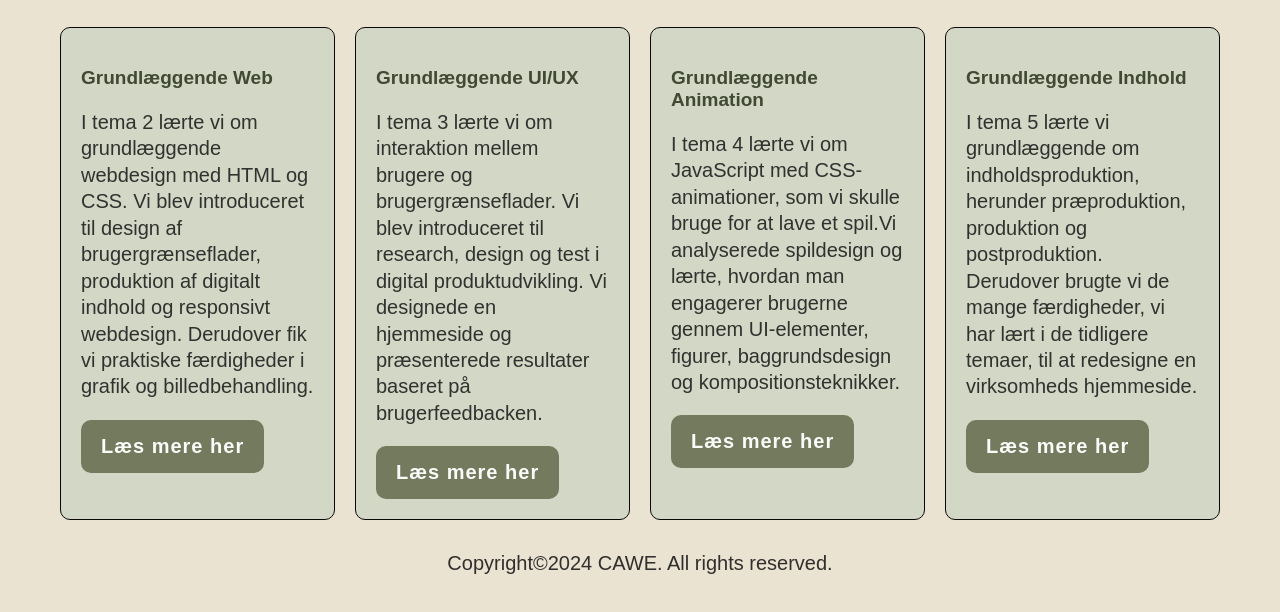
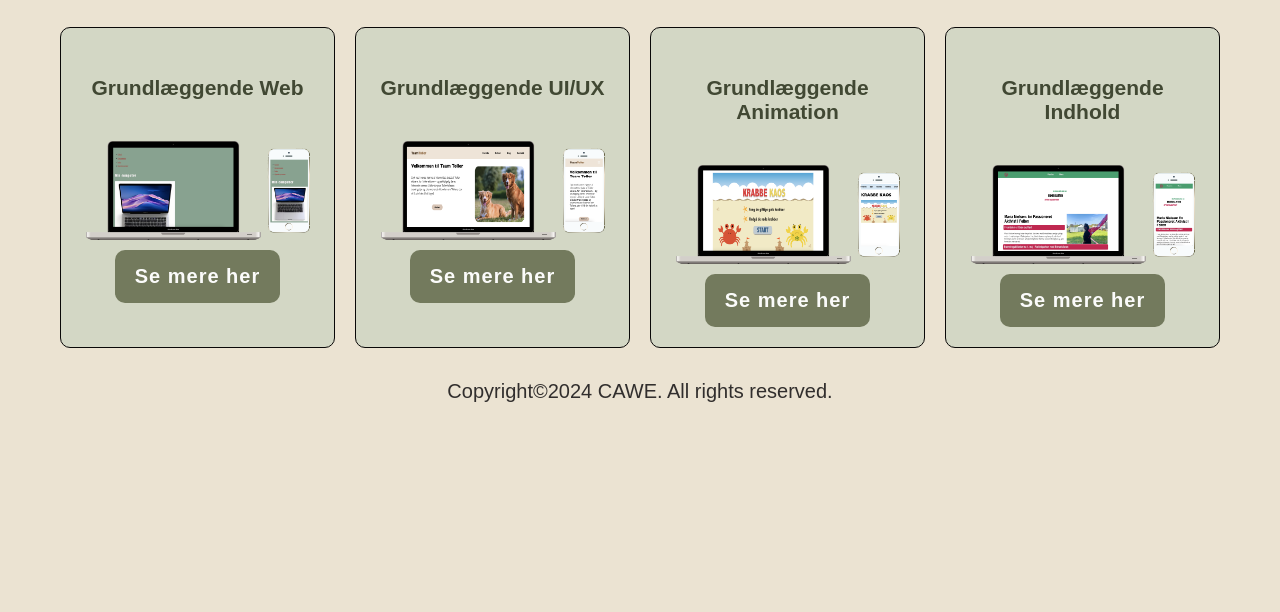
Before and after one commit to kegleweile/Portfolio-Eksamen, a plain HTML site: page portfolio.html in a window 1280 px wide. Shown: the part 214-826 px from the top of the page. After the commit the page ends 800 px from the top, so only its background shows below. Drawn offline with Linux system fonts and the light colour scheme.

Commit message:
almost done tror jeg

```diff
--- a/css/generel.css
+++ b/css/generel.css
@@ -24,6 +24,14 @@ h3 {
   font-family: Sans-serif;
   font-size: 19px;
   font-weight: bold;
+  color: rgba(65, 72, 51);
+}
+
+h4 {
+  font-family: Sans-serif;
+  font-size: 21px;
+  font-weight: bold;
+  text-align: center;
   color: rgba(65, 72, 51);
 }
 
@@ -191,7 +199,7 @@ nav {
 
 .img-forside {
   margin-top: 10%;
-  scale: 140%;
+  transform: scale(1.4);
 }
 
 /* ******************************* PORTFOLIO ******************************* */
@@ -258,6 +266,51 @@ nav {
 
 .text-tema2 {
   flex: 1;
+}
+
+/************************** TEMA SIDER ***************************/
+
+.grid-1 {
+  display: grid;
+  grid-template-columns: 1fr 1fr;
+  margin-top: 3%;
+}
+
+.img-tema {
+  height: auto;
+  max-width: 100%;
+  border-radius: 5%;
+  margin-top: 3%;
+}
+
+.tema-box1 {
+  padding: 15px;
+  margin-top: 1%;
+}
+
+.tema-box2 {
+  padding: 15px;
+}
+
+.konklussion-box {
+  margin-top: 3%;
+  padding: 10px;
+  border-radius: 10px;
+  border: 1px solid #3b3a3a;
+  background-color: rgb(211, 215, 197);
+}
+
+.knap-tema {
+  text-align: center;
+}
+
+.streg {
+  border: 3px solid rgba(65, 72, 51);
+  margin-top: 4%;
+}
+
+.knap-projekt {
+  text-align: center;
 }
 
 /* ******************************* ABOUT ******************************* */
@@ -344,47 +397,8 @@ nav {
   color: #1c1e1de4;
 }
 
-/************************** TEMA SIDER ***************************/
-
-.grid-1 {
+.grid_1-1 {
   display: grid;
   grid-template-columns: 1fr 1fr;
-  margin-top: 3%;
+  justify-content: space-evenly;
 }
-
-.img-tema {
-  height: auto;
-  max-width: 100%;
-  border-radius: 5%;
-  margin-top: 3%;
-}
-
-.tema-box1 {
-  padding: 15px;
-  margin-top: 1%;
-}
-
-.tema-box2 {
-  padding: 15px;
-}
-
-.konklussion-box {
-  margin-top: 3%;
-  padding: 10px;
-  border-radius: 10px;
-  border: 1px solid #3b3a3a;
-  background-color: rgb(211, 215, 197);
-}
-
-.knap-tema {
-  text-align: center;
-}
-
-.streg {
-  border: 3px solid rgba(65, 72, 51);
-  margin-top: 5%;
-}
-
-.knap-projekt {
-  text-align: center;
-}
--- a/css/style.css
+++ b/css/style.css
@@ -1,17 +1,11 @@
-.grid_1-1 {
-  display: grid;
-  grid-template-columns: 1fr 1fr;
-  justify-content: space-evenly;
-}
-
 @media (max-width: 1200px) {
   .box-1 {
     margin-top: 10px;
   }
 
   .img-forside {
-    margin-top: 1%;
-    scale: 100%;
+    margin-top: 10%;
+    max-width: 80%;
   }
 
   .container-portfolio {
@@ -116,7 +110,7 @@
   .kontakt-indhold {
     flex-direction: column;
     width: 310px;
-    margin-top: 5%;
+    margin-top: 7%;
   }
 
   .streg {
@@ -124,7 +118,13 @@
   }
 }
 
-/************************** BURGERMENU ***************************/
+@media (max-width: 800px) {
+  .grid-1 {
+    display: grid;
+    grid-template-columns: 1fr;
+  }
+}
+
 @media (max-width: 800px) {
   .nav-menu {
     position: fixed;
@@ -166,12 +166,3 @@
     margin: 20px;
   }
 }
-
-/************************** prøve ***************************/
-
-@media (max-width: 800px) {
-  .grid-1 {
-    display: grid;
-    grid-template-columns: 1fr;
-  }
-}
--- a/portfolio.html
+++ b/portfolio.html
@@ -54,51 +54,55 @@
       <h1 class="h1-portfolio">PORTFOLIO</h1>
       <div class="container-portfolio">
         <div class="box-portfolio">
-          <h3>Grundlæggende Web</h3>
-          <p>
-            I tema 2 lærte vi om grundlæggende webdesign med HTML og CSS. Vi
-            blev introduceret til design af brugergrænseflader, produktion af
-            digitalt indhold og responsivt webdesign. Derudover fik vi praktiske
-            færdigheder i grafik og billedbehandling.
-          </p>
-          <div class="knap-portfolio">
-            <a href="tema2.html" class="knap">Læs mere her</a>
+          <h4>Grundlæggende Web</h4>
+          <div class="knap-projekt">
+            <div>
+              <img
+                src="img/tema2_pic2.png"
+                alt="Billede af tema 2"
+                class="img-tema"
+              />
+            </div>
+            <a href="tema2.html" class="knap">Se mere her</a>
           </div>
         </div>
         <div class="box-portfolio">
-          <h3>Grundlæggende UI/UX</h3>
-          <p>
-            I tema 3 lærte vi om interaktion mellem brugere og
-            brugergrænseflader. Vi blev introduceret til research, design og
-            test i digital produktudvikling. Vi designede en hjemmeside og
-            præsenterede resultater baseret på brugerfeedbacken.
-          </p>
-          <div class="knap-portfolio">
-            <a href="tema3.html" class="knap">Læs mere her</a>
+          <h4>Grundlæggende UI/UX</h4>
+          <div class="knap-projekt">
+            <div>
+              <img
+                src="img/tema3_pic2.png"
+                alt="Billede af tema 3"
+                class="img-tema"
+              />
+            </div>
+            <a href="tema3.html" class="knap">Se mere her</a>
           </div>
         </div>
         <div class="box-portfolio">
-          <h3>Grundlæggende Animation</h3>
-          <p>
-            I tema 4 lærte vi om JavaScript med CSS-animationer, som vi skulle
-            bruge for at lave et spil.Vi analyserede spildesign og lærte,
-            hvordan man engagerer brugerne gennem UI-elementer, figurer,
-            baggrundsdesign og kompositionsteknikker.
-          </p>
-          <div class="knap-portfolio">
-            <a href="tema4.html" class="knap">Læs mere her</a>
+          <h4>Grundlæggende Animation</h4>
+          <div class="knap-projekt">
+            <div>
+              <img
+                src="img/tema4_pic2.png"
+                alt="Billede af tema 4"
+                class="img-tema"
+              />
+            </div>
+            <a href="tema4.html" class="knap">Se mere her</a>
           </div>
         </div>
         <div class="box-portfolio">
-          <h3>Grundlæggende Indhold</h3>
-          <p>
-            I tema 5 lærte vi grundlæggende om indholdsproduktion, herunder
-            præproduktion, produktion og postproduktion. Derudover brugte vi de
-            mange færdigheder, vi har lært i de tidligere temaer, til at
-            redesigne en virksomheds hjemmeside.
-          </p>
-          <div class="knap-portfolio">
-            <a href="tema5.html" class="knap">Læs mere her</a>
+          <h4>Grundlæggende Indhold</h4>
+          <div class="knap-projekt">
+            <div>
+              <img
+                src="img/tema5_pic2.png"
+                alt="Billede af tema 5"
+                class="img-tema"
+              />
+            </div>
+            <a href="tema5.html" class="knap">Se mere her</a>
           </div>
         </div>
       </div>
```
Also changed, not shown: about.html (+62 -6 lines), index.html (+1 -1 lines), tema2.html (+10 -6 lines), tema3.html (+13 -8 lines), tema4.html (+6 -3 lines), tema5.html (+9 -4 lines).
